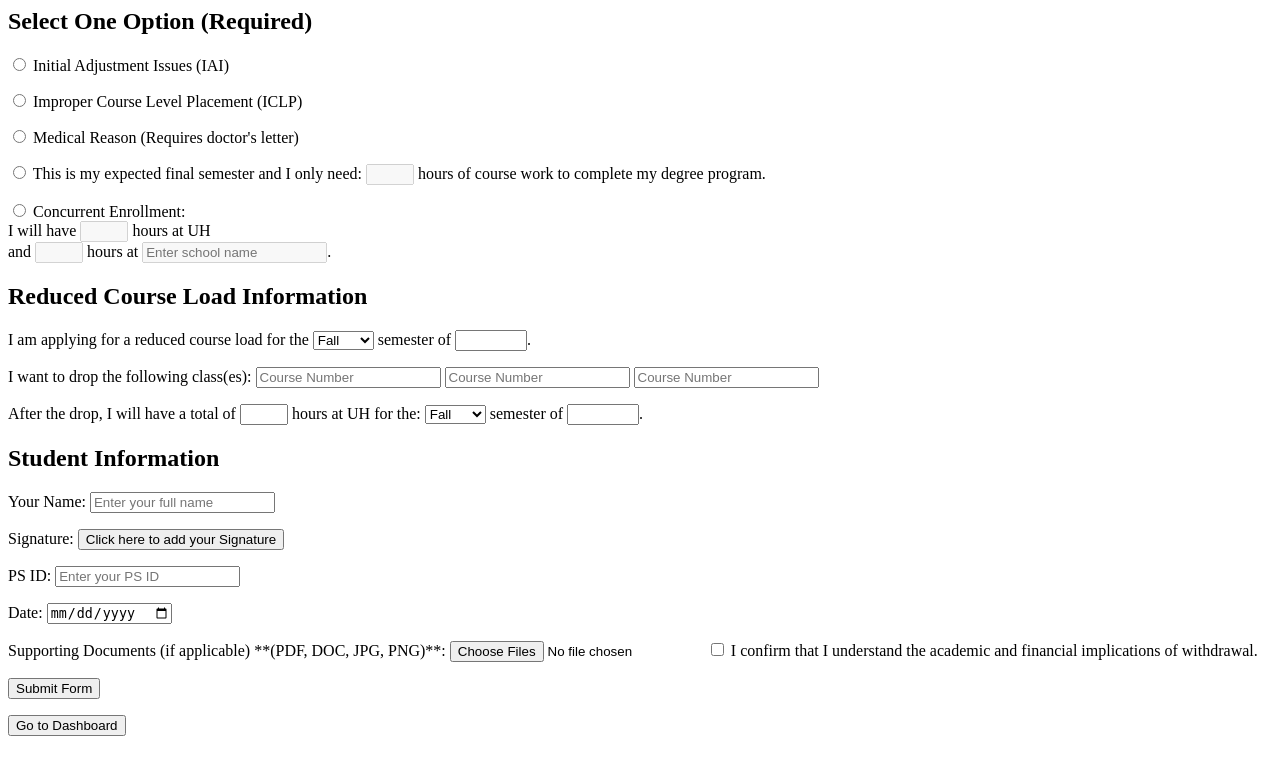
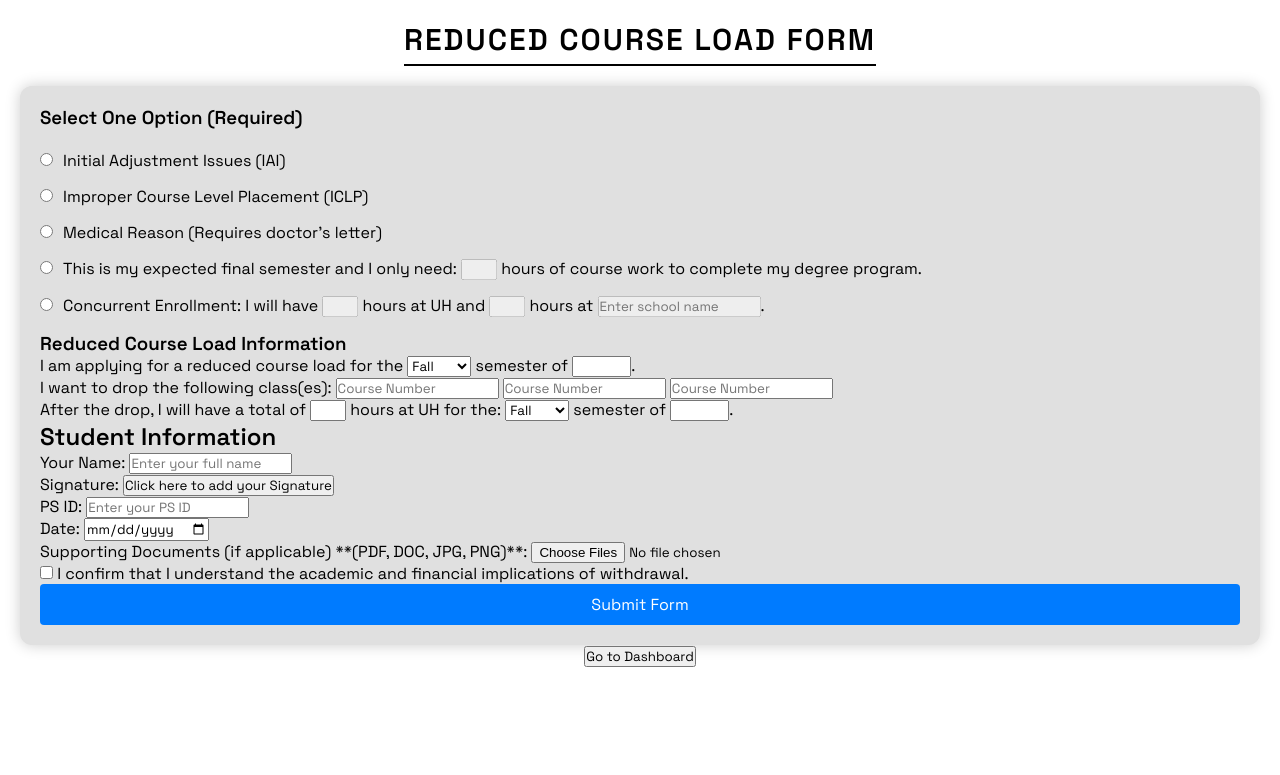
Before and after one commit to gnguyen2/Chilliwack, a Flask app: template templates/rcl_form.html in a window 1280 px wide. Shown: the top 775 px of the page. Run offline with Flask 3, Linux system fonts and the light colour scheme; the template is opened without the code that fills it, so the values that code supplies are empty.

Commit message:
RCL Form html and css

```diff
--- a/static/form.css
+++ b/static/form.css
@@ -32,36 +32,6 @@ h1 {
     display: inline-block;
     padding-bottom: 5px;
 }
-
-.admin-container {
-    max-width: 1200px;
-    margin: auto;
-    padding: 40px;
-    text-align: left;
-}
-
-p {
-    font-size: 18px;
-    margin: 10px 0;
-}
-
-a.button {
-    display: inline-block;
-    padding: 12px 24px;
-    background: var(--text-color);
-    color: var(--primary-bg);
-    border: 2px solid var(--text-color);
-    border-radius: 3px;
-    text-decoration: none;
-    font-weight: bold;
-    transition: all 0.3s ease;
-    letter-spacing: 1px;
-}
-
-    a.button:hover {
-        background: var(--primary-bg);
-        color: var(--text-color);
-    }
 
 .form-container {
     text-align: left;
@@ -138,6 +108,20 @@ a.button {
     margin-bottom: 10px; /* Add space between checkbox items */
 }
 
+.checkbox-item label{
+    margin-left: 10px;
+}
+
+.arount-input-label{
+    margin: 0px;
+}
+
+.checkbox-item input[type="radio"],
+.checkbox-item input[type="checkbox"] {
+    margin-top: 3px;
+    cursor: pointer;
+}
+
 .checkbox-group {
     text-align: left;
 }
--- a/templates/rcl_form.html
+++ b/templates/rcl_form.html
@@ -1,37 +1,40 @@
-<form id="rcl_form" action="{{ url_for('form.fill_rcl_form') }}" method="POST" enctype="multipart/form-data" onsubmit="return validateForm()">
-
-    <h2>Select One Option (Required)</h2>
+<!DOCTYPE html>
+<html lang="en">
+<head>
+    <link rel="stylesheet" href="static/form.css">
+    <meta name="viewport" content="width=device-width, initial-scale=1.0">
+    <title>Reduced Course Load Form</title>
+</head>
+<body>
+    <h1 class="form-title">Reduced Course Load Form</h1>
+    <br>
+    <form class="form-container" id="rcl_form" action="{{ url_for('form.fill_rcl_form') }}" method="POST" enctype="multipart/form-data" onsubmit="return validateForm()">
+        <h3>Select One Option (Required)</h3>
+        <br>
 
         <!-- Initial Adjustment Issues (IAI) -->
-    <p>
-        <label>
+        <div class="checkbox-group">
+            <div class="checkbox-item">
                 <input type="radio" id="iai_option" name="main_option" value="IAI" {% if response and response.iai_option %}checked{% endif %}>
-            Initial Adjustment Issues (IAI)
-        </label><br>
+                <label for="iai_option">Initial Adjustment Issues (IAI)</label>
+            </div>
 
-        <!-- IAI Suboptions -->
             <div id="iai_suboptions" style="display: none; margin-left: 20px;">
                 <label><input type="checkbox" name="iai_suboption" value="English Language"> English Language</label><br>
                 <label><input type="checkbox" name="iai_suboption" value="Reading Requirements"> Reading Requirements</label><br>
                 <label><input type="checkbox" name="iai_suboption" value="Unfamiliarity with American Teaching Methods"> Unfamiliarity with American teaching methods</label>
             </div>
-    </p>
 
-    <!-- Improper Course Level Placement (ICLP) -->
-    <p>
-        <label>
-            <input type="radio" id= "ICLP_option" name="main_option" value="ICLP" {% if response and response.ICLP_option %}checked{% endif %}>
-            Improper Course Level Placement (ICLP)
-        </label>
-    </p>
+            <div class="checkbox-item">
+                <input type="radio" id="ICLP_option" name="main_option" value="ICLP" {% if response and response.ICLP_option %}checked{% endif %}>
+                <label for="ICLP_option">Improper Course Level Placement (ICLP)</label>
+            </div>
 
             <!-- Medical Reason -->
-    <p>
-        <label>
+            <div class="checkbox-item">
                 <input type="radio" id="medical_option" name="main_option" value="Medical Reason" {% if response and response.medical_option %}checked{% endif %}>
-            Medical Reason (Requires doctor's letter)
-        </label>
-    </p>
+                <label for="medical_option">Medical Reason (Requires doctor's letter)</label>
+            </div>
 
             <!-- Medical Letter Confirmation (Only if Medical Reason is selected) -->
             <div id="medical_suboption" style="display: none; margin-left: 20px;">
@@ -39,35 +42,32 @@
             </div>
 
             <!-- Final Semester -->
-    <p>
-        <label>
+            <div class="checkbox-item">
                 <input type="radio" id="final_semester_option" name="main_option" value="Final Semester" {% if response and response.final_semester_option %}checked{% endif %}>
+                <label for="final_semester_option">
                     This is my expected final semester and I only need:
+                    <input type="number" id="final_hours" name="non_thesis_hours" min="1" max="9" disabled value="{{ response.final_hours if response else '' }}">
+                    hours of course work to complete my degree program.
                 </label>
-        <input type="number" id="final_hours" name="non_thesis_hours" min="1" max="9" disabled value="{{ response.final_hours if response else '' }}"> hours of course work to complete my degree program.
-    </p>
+            </div>
+
 
             <!-- Concurrent Enrollment -->
-    <p>
-        <label>
+            <div class="checkbox-item">
                 <input type="radio" id="concurrent_option" name="main_option" value="Concurrent Enrollment" {% if response and response.concurrent_option %}checked{% endif %}>
-            Concurrent Enrollment:
-        </label>
-        <br>
-        <label>
-            I will have
-            <input type="number" id="concurrent_hours_uh" name="uh_hours" min="1" max="9" disabled value="{{ response.concurrent_hours_uh if response else '' }}"> hours at UH
-        </label>
-        <br>
-        <label>
-            and
-            <input type="number" id="concurrent_hours_other" name="other_school_hours" min="1" max="9" disabled value="{{ response.concurrent_hours_other if response else '' }}"> hours at
+                <label for="concurrent_option" left-margin = 0% >
+                    Concurrent Enrollment: I will have
+                    <input type="number" id="concurrent_hours_uh" name="uh_hours" min="1" max="9" disabled value="{{ response.concurrent_hours_uh if response else '' }}">
+                    hours at UH and
+                    <input type="number" id="concurrent_hours_other" name="other_school_hours" min="1" max="9" disabled value="{{ response.concurrent_hours_other if response else '' }}">
+                    hours at
                     <input type="text" id="other_school_name" name="other_school_name" placeholder="Enter school name" disabled value="{{ response.other_school_name if response else '' }}">.
                 </label>
-    </p>
+            </div>
+        </div>
 
         <!-- Semester & Dropped Course Information -->
-    <h2>Reduced Course Load Information</h2>
+        <h3>Reduced Course Load Information</h3>
         <p>
             <label>
                 I am applying for a reduced course load for the
@@ -142,22 +142,22 @@
             </ul>
         {% endif %}
 
+        <br>
         <input type="checkbox" name="confirm_acknowledgment" required>
         <label for="confirm_acknowledgment">I confirm that I understand the academic and financial implications of withdrawal.</label>
+        <br>
 
         <!-- Submit Button -->
         <p>
-        <button type="submit" class="button">Submit Form</button>
+            <button type="submit" class="submit-button">Submit Form</button>
         </p>
     </form>
 
     <!-- Dashboard Button -->
     <button type="button" id="dashboardButton" class="btn btn-secondary">Go to Dashboard</button>
 
-</body>
-</html>
-
     <script>
+        // Toggle IAI sub-options
         document.getElementById("iai_option").addEventListener("change", function() {
             let suboptions = document.getElementById("iai_suboptions");
             suboptions.style.display = this.checked ? "block" : "none";
@@ -167,6 +167,7 @@
             }
         });
 
+        // Toggle Medical sub-option
         document.getElementById("medical_option").addEventListener("change", function() {
             let medicalSuboption = document.getElementById("medical_suboption");
             medicalSuboption.style.display = this.checked ? "block" : "none";
@@ -176,15 +177,18 @@
             }
         });
 
+        // Enable/disable Final Semester input
         document.getElementById("final_semester_option").addEventListener("change", function() {
             document.getElementById("final_hours").disabled = !this.checked;
         });
 
+        // Enable/disable Concurrent Enrollment inputs
         document.getElementById("concurrent_option").addEventListener("change", function() {
             let concurrentInputs = ["concurrent_hours_uh", "concurrent_hours_other", "other_school_name"];
             concurrentInputs.forEach(id => document.getElementById(id).disabled = !this.checked);
         });
 
+        // Form validation
         function validateForm() {
             let selectedOption = document.querySelector("input[name='main_option']:checked");
             if (!selectedOption) {
@@ -194,6 +198,7 @@
             return true;
         }
 
+        // Dashboard button click handler
         document.getElementById("dashboardButton").addEventListener("click", function(event) {
             event.preventDefault();
 
@@ -210,5 +215,6 @@
             })
             .catch(error => console.error("Error saving form:", error));
         });
-
     </script>
+</body>
+</html>
```
Lines whose indentation alone changed are shown as unchanged.
